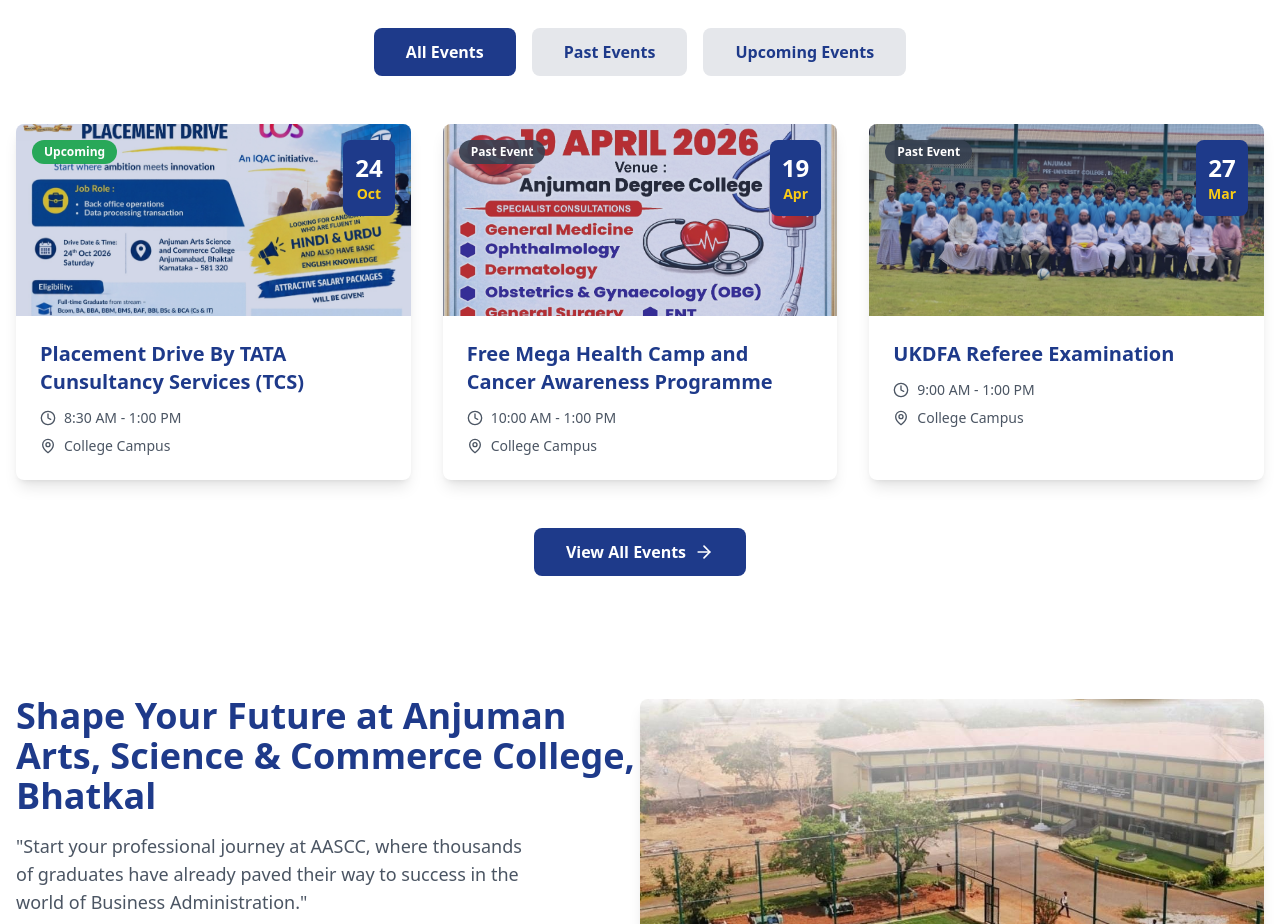
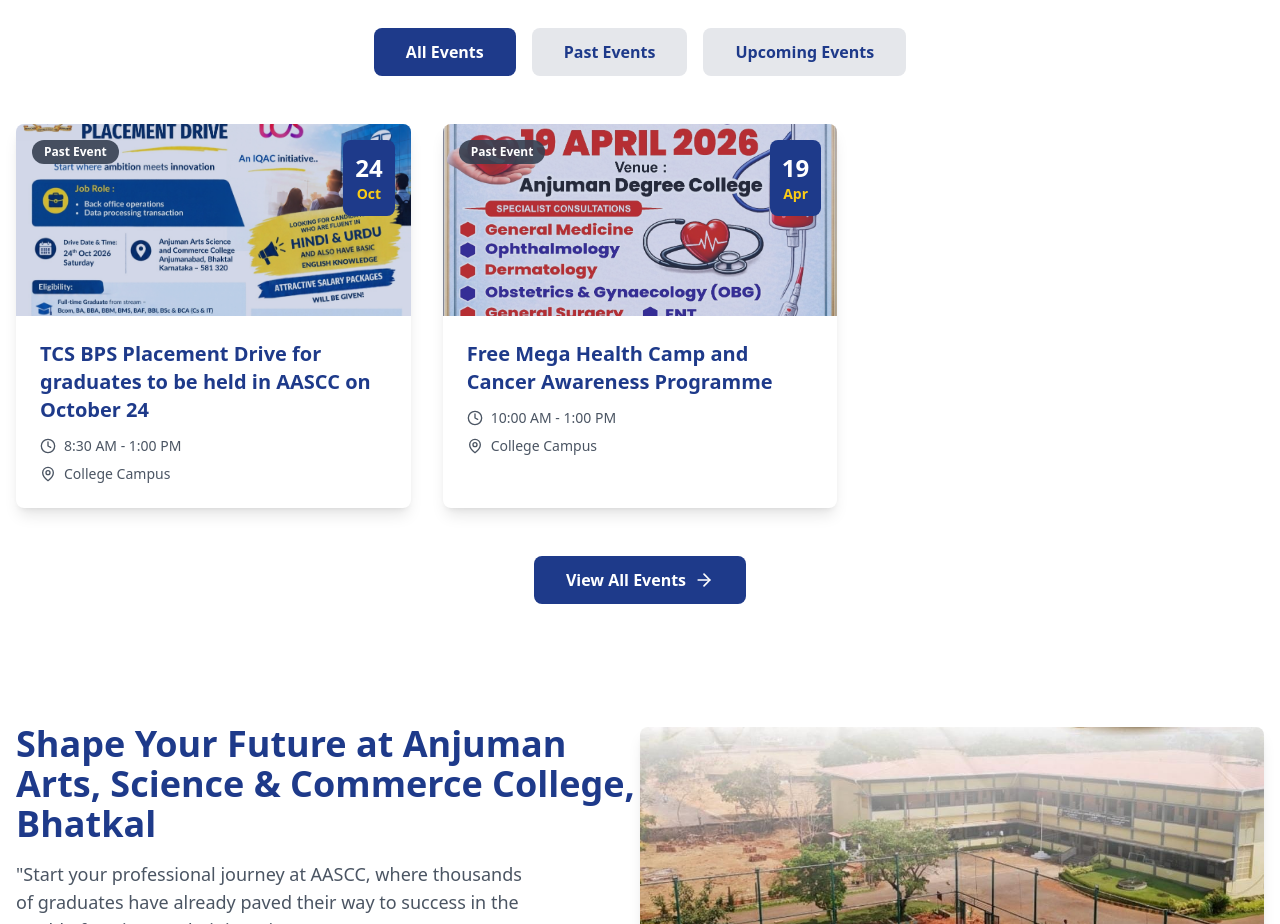
Before and after one commit to aascc-hub/aascc-web, a React (Vite) app: page / in a window 1280 px wide. Shown: the part 1860-2784 px from the top of the page. Built offline with nearby package versions, Linux system fonts and the light colour scheme.

Commit message:
correct spellings

```diff
--- a/src/data/events.ts
+++ b/src/data/events.ts
@@ -33,8 +33,8 @@ export const allEvents: EventType[] = [
 
    {
     id: 1,
-    title: 'Placement Drive By TATA Cunsultancy Services (TCS)',
-    date: '2026-10-24',
+    title: 'TCS BPS Placement Drive for graduates to be held in AASCC on October 24',
+    date: '2026-10-17',
     day: '24',
     month: 'Oct',
     time: '8:30 AM - 1:00 PM',
@@ -42,15 +42,15 @@ export const allEvents: EventType[] = [
     category: 'Placement Drive',
     heroImage: '/images/tcs.jpg',
     attendees: '500 participants',
-    status: 'upcoming',
-    description: 'Anjuman Arts, Science and Commerce College, Bhatkal, is thrilled to announce an upcoming Placement Drive scheduled for 24th October 2026. This event aims to provide our students with valuable career opportunities and connect them with leading companies in various industries. The Placement Drive will feature on-campus interviews, skill assessments, and networking sessions with industry professionals. Students are encouraged to prepare their resumes and dress professionally to make a positive impression on potential employers.',
+    status: 'past',
+    description: 'Tata Consultancy Services (TCS) is set to conduct a BPS Placement Drive for graduates at Anjuman Arts, Science and Commerce College, Bhatkal, on October 24th, 2026. The event will take place from 8:30 AM to 1:00 PM on the college campus. This placement drive aims to provide an excellent opportunity for graduates to secure employment with TCS, a leading global IT services and consulting company. Graduates are encouraged to participate and showcase their skills and qualifications during this recruitment event.',
   },
   //  {
   //   id: 2,
-  //   title: 'UKDFA Referee Examination',
-  //   date: '2026-3-27',
-  //   day: '27',
-  //   month: 'Mar',
+  //   title: 'Press Conference on TCS "Placement Drive 2026',
+  //   date: '2026-10-22',
+  //   day: '22',
+  //   month: 'Oct',
   //   time: '9:00 AM - 1:00 PM',
   //   venue: 'College Campus',
   //   category: 'Examination',
```
